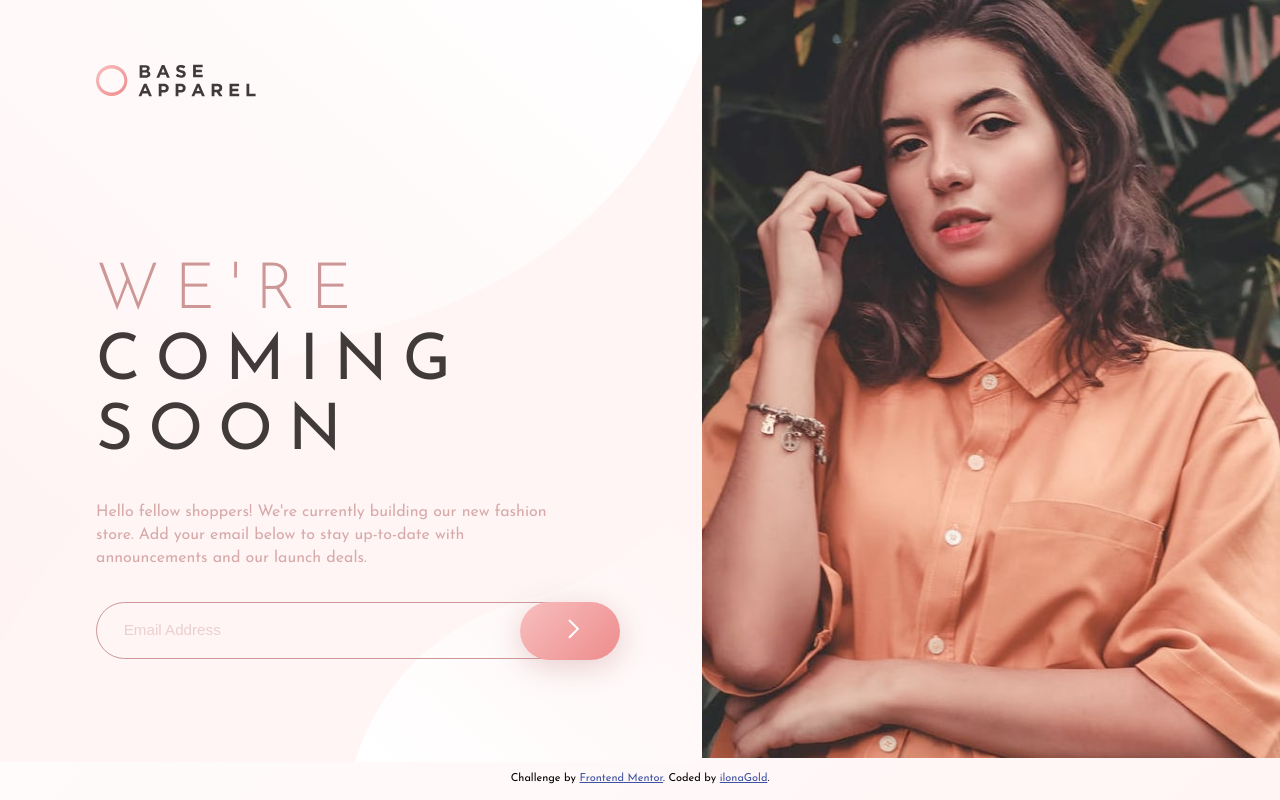
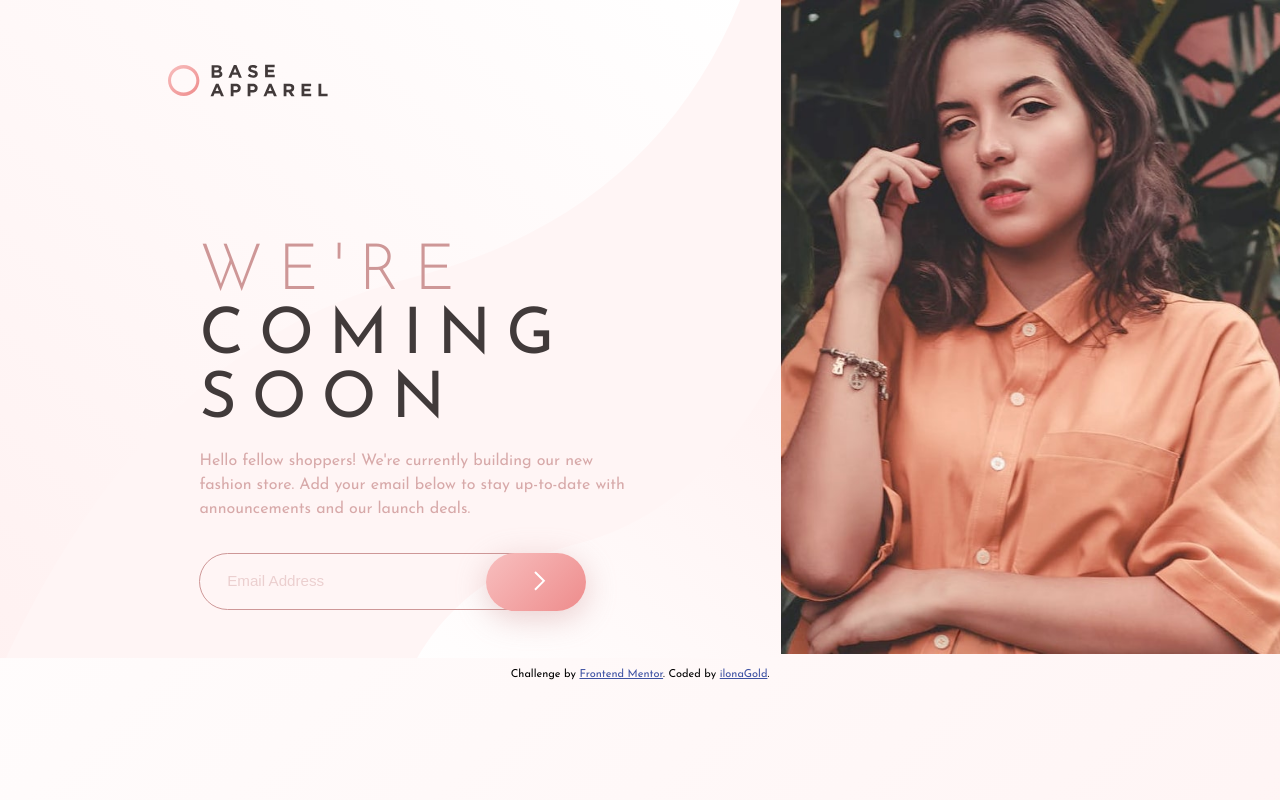
Before and after one commit to ilonaGold/base-apparel-coming-soon-page, a plain HTML site: page index.html in a window 1280 px wide. Drawn offline with Linux system fonts and the light colour scheme.

Commit message:
Made fine tune adjustments to alignment in layout

```diff
--- a/index.html
+++ b/index.html
@@ -27,19 +27,19 @@
           </header>
 
           <main>
-            <h1><span>We're</span><br />coming<br />soon</h1>
+            <h1><span>We're</span>coming<br />soon</h1>
             <p class="welcome-msg">
               Hello fellow shoppers! We're currently building our new fashion
               store. Add your email below to stay up-to-date with announcements
               and our launch deals.
             </p>
 
-            <form id="form">
+            <form action="#" method="post" id="form">
               <input
                 type="email"
                 placeholder="Email Address"
+                id="email"
                 required
-                id="email"
               />
               <button type="submit">
                 <span>
--- a/style.css
+++ b/style.css
@@ -37,18 +37,18 @@ h1 {
   color: var(--dark-grayish-red);
   text-transform: uppercase;
   letter-spacing: 10px;
-  line-height: 1.1;
 }
 
 h1 span {
   color: var(--desaturated-red);
   font-weight: 300;
+  display: block;
 }
 
 .welcome-msg {
   font-size: 0.875rem;
   color: var(--desaturated-red);
-  line-height: 1.4375;
+  line-height: 1.5;
 }
 
 ::placeholder {
@@ -66,6 +66,7 @@ h1 span {
 main {
   width: 83%;
   margin: 0 auto;
+  max-width: 430px;
 }
 
 .logo {
@@ -82,7 +83,7 @@ main {
 }
 
 h1 {
-  margin-bottom: 0.5em;
+  margin-bottom: 0.25em;
 }
 
 .welcome-msg {
@@ -91,13 +92,16 @@ h1 {
 
 form {
   position: relative;
-  width: 80%;
+  width: 100%;
+  max-width: 450px;
+  margin: 0 auto;
   margin-bottom: 3em;
 }
 
 form input {
   display: block;
-  width: 100%;
+  width: 82%;
+  max-width: 450px;
   padding: 1.2em 2em;
   border-radius: 50px;
   border: 1px solid var(--desaturated-red);
@@ -109,7 +113,7 @@ button {
   border: none;
   position: absolute;
   top: 0;
-  right: -25%;
+  right: 0;
   width: 65px;
   height: 50px;
   border: none;
@@ -132,8 +136,8 @@ button span {
 
 form .icon-error {
   position: absolute;
-  top: 30%;
-  right: 5%;
+  top: 25%;
+  right: 25%;
   display: none;
 }
 
@@ -147,13 +151,12 @@ form .icon-error {
 }
 
 /* Media Queries */
-
 @media (min-width: 411px) {
+  .logo {
+    margin-left: 1.25em;
+  }
   .hero-img-mobile {
-    margin: 0 auto;
-  }
-  .logo {
-    margin-left: 1em;
+    margin: 4em auto;
   }
 }
 
@@ -161,22 +164,31 @@ form .icon-error {
   .logo {
     margin-left: 3.5em;
   }
+  main {
+    width: 70%;
+  }
   form {
     width: 90%;
   }
-  button {
-    right: -16%;
+}
+
+@media (min-width: 600px) {
+  main,
+  .hero-img-mobile {
+    width: 60%;
+  }
+  .logo {
+    width: 125px;
+    margin-left: 7.5em;
   }
 }
 
 @media (min-width: 768px) {
-  main,
-  .hero-img-mobile {
-    width: 58%;
+  .logo {
+    margin-left: 9.5em;
   }
-  .logo {
-    width: 125px;
-    margin-left: 10em;
+  .welcome-msg {
+    font-size: 1.1rem;
   }
 }
 
@@ -188,21 +200,21 @@ form .icon-error {
     display: initial;
   }
   main {
-    width: unset;
+    width: 80%;
   }
   .columns {
     flex-direction: row;
     justify-content: space-between;
   }
   .col-left {
-    flex-basis: 50%;
+    flex-basis: 70%;
     background: hsl(0, 100%, 98%) url("images/bg-pattern-desktop.svg") no-repeat
       center;
     padding-left: 3em;
   }
   .logo {
     width: 160px;
-    margin: 4em 0 10em;
+    margin: 4em 0 9em 2.5em;
   }
   h1,
   .welcome-msg {
@@ -218,18 +230,17 @@ form .icon-error {
     opacity: 0.8;
   }
   form {
-    width: 72%;
+    margin-left: 0;
   }
   form input {
     padding: 1.5em 2em;
   }
   button {
-    right: -26%;
     width: 100px;
     height: 58px;
   }
   form .icon-error {
-    right: 15%;
+    right: 35%;
   }
   ::placeholder {
     font-size: 0.95rem;
@@ -238,59 +249,51 @@ form .icon-error {
 
 @media (min-width: 1024px) {
   h1 {
-    font-size: 3rem;
+    font-size: 3.1rem;
   }
   button {
-    right: -25%;
     width: 100px;
     height: 58px;
   }
 }
 
 @media (min-width: 1200px) {
+  .logo {
+    margin-left: 7.5em;
+  }
   h1 {
     font-size: 4rem;
   }
   .welcome-msg {
     font-size: 1rem;
-    width: 80%;
-  }
-  .col-left {
-    padding-left: 6em;
-  }
-  button {
-    right: -20%;
+    width: 100%;
   }
 }
 
 @media (min-width: 1440px) {
-  button {
-    right: -15%;
+  main,
+  .logo {
+    margin-left: 8em;
+  }
+  .col-left {
+    flex-basis: 56%;
+  }
+  .col-right {
+    flex-basis: 44%;
   }
 }
 
 @media (min-width: 1920px) {
-  .container {
-    margin: 0 auto;
-  }
   .col-left {
-    flex-basis: 63%;
-  }
-  .col-right {
-    flex-basis: 35%;
-  }
-  .logo {
-    width: 190px;
+    flex-basis: 70%;
+    background-size: cover;
   }
   h1 {
     margin-bottom: 1em;
   }
   .welcome-msg {
     font-size: 1.5rem;
-    margin-bottom: 2em;
-    width: 72%;
-  }
-  form {
-    width: 44%;
+    margin-bottom: 3em;
+    width: 150%;
   }
 }
```
